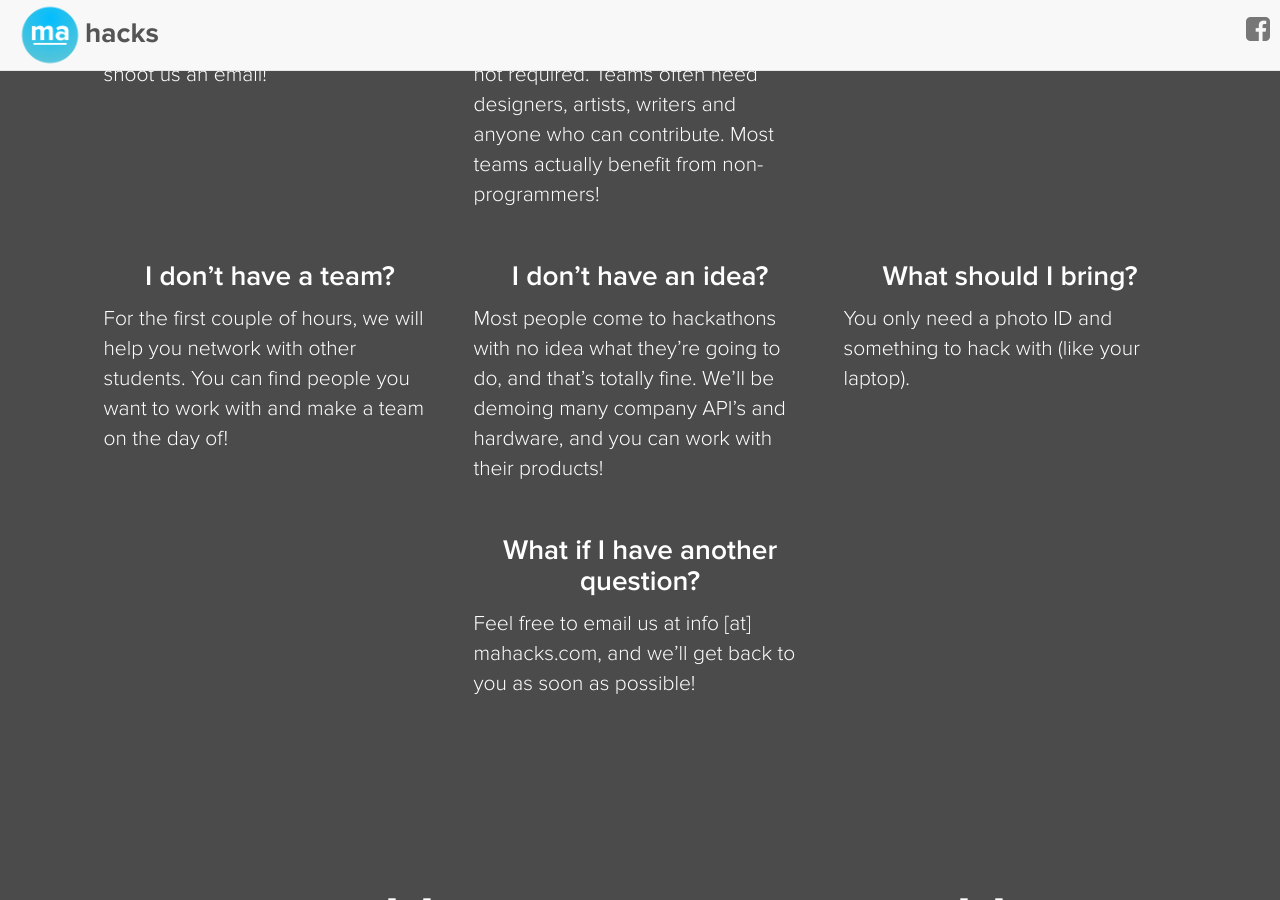
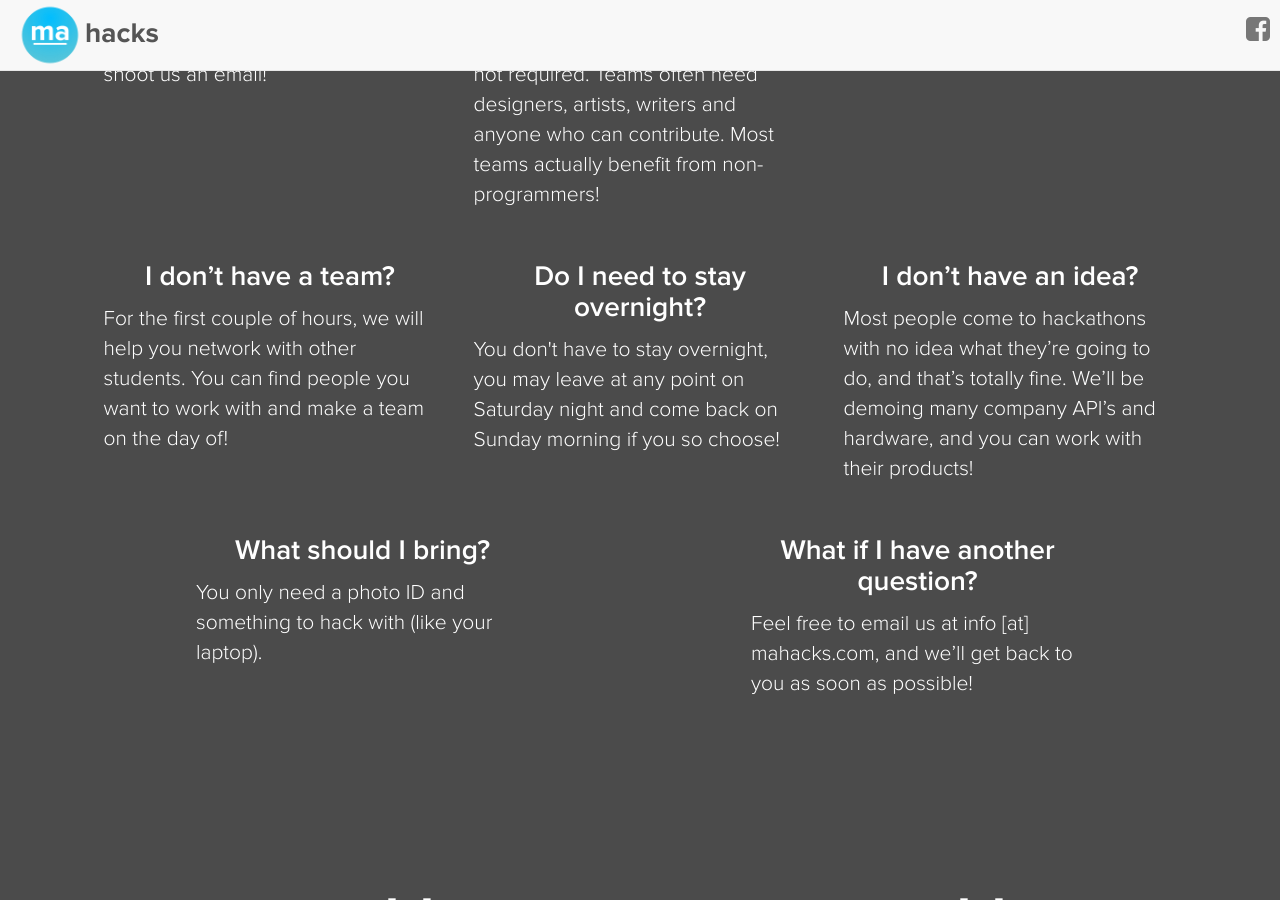
Before and after one commit to mahacks/old-website, a Jekyll site: the page built from index.html, in a window 1280 px wide and 900 px high, scrolled down 2880 px. Built offline with Jekyll 4.4.1, drawn with Linux system fonts in a browser that asks for light colours.

Commit message:
overnight

```diff
--- a/_includes/faq.html
+++ b/_includes/faq.html
@@ -29,6 +29,10 @@
     <p>For the first couple of hours, we will help you network with other students. You can find people you want to work with and make a team on the day of!</p>
   </div>
   <div class="faqItem">
+    <h4>Do I need to stay overnight?</h4>
+    <p>You don't have to stay overnight, you may leave at any point on Saturday night and come back on Sunday morning if you so choose!</p>
+  </div>
+  <div class="faqItem">
     <h4>I don’t have an idea?</h4>
     <p>Most people come to hackathons with no idea what they’re going to do, and that’s totally fine. We’ll be demoing many company API’s and hardware, and you can work with their products!</p>
   </div>
```
